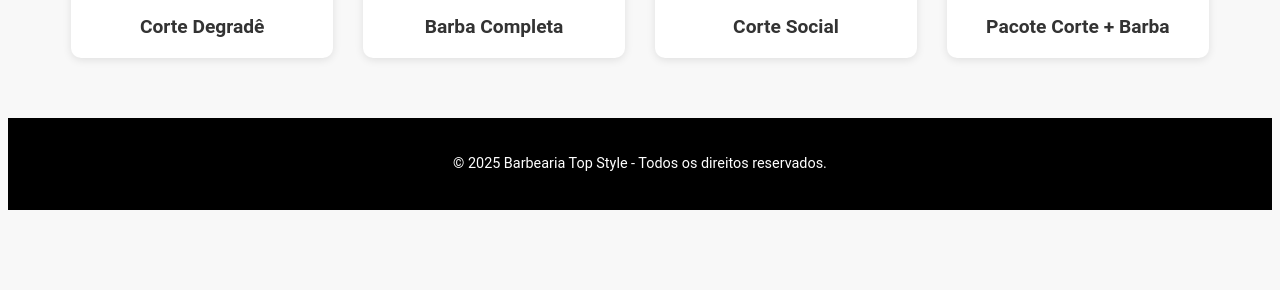
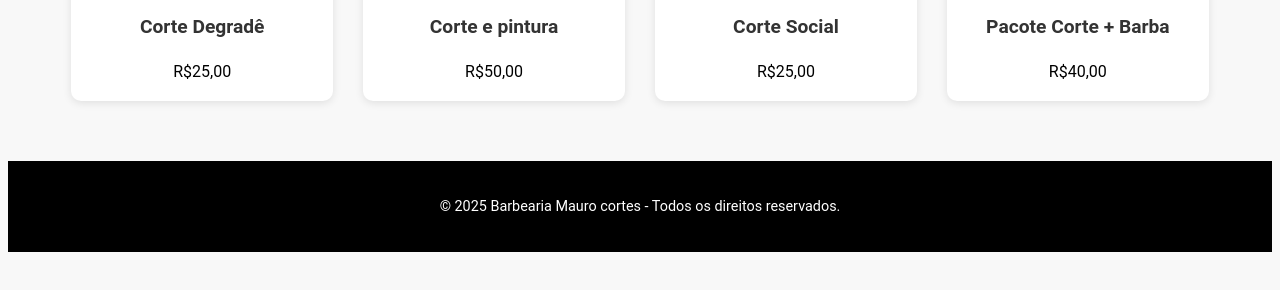
Before and after one commit to Jottape03/Trabalho-av1, a plain HTML site: page catalog.html in a window 1280 px wide. Shown: the part 496-786 px from the top of the page. Drawn offline with Linux system fonts and the light colour scheme.

Commit message:
Update catalog.html

```diff
--- a/catalog.html
+++ b/catalog.html
@@ -59,26 +59,30 @@
 
           <div class="grid-galeria">
             <div class="card-corte">
-              <img src="corte1.jpg" alt="Corte Degradê" />
+              <img src="./Imagens/Corte-degrade.jpg" alt="Corte Degradê" />
               <h3>Corte Degradê</h3>
+              <P>R$25,00</P>
+
             </div>
 
             <div class="card-corte">
-              <img src="corte2.jpg" alt="Barba Completa" />
-              <h3>Barba Completa</h3>
+              <img src="./Imagens/Corte-e-pintura.jpg" alt="Barba Completa" />
+              <h3>Corte e pintura</h3>
+              <p>R$50,00</p>
             </div>
 
             <div class="card-corte">
-              <img src="corte3.jpg" alt="Corte Social" />
+              <img src="./Imagens/Corte-social.jpg" alt="Corte Social" />
               <h3>Corte Social</h3>
+              <P>R$25,00</P>
             </div>
 
             <div class="card-corte">
-              <img src="corte4.jpg" alt="Corte + Barba" />
+              <img src="./Imagens/Corte-e-barba.jpg" alt="Corte + Barba" />
               <h3>Pacote Corte + Barba</h3>
+              <p>R$40,00</p>
             </div>
 
-            <!-- Você pode adicionar mais cortes -->
           </div>
         </div>
       </section>
@@ -86,7 +90,7 @@
 
     <footer>
       <div class="container">
-        <p>&copy; 2025 Barbearia Top Style - Todos os direitos reservados.</p>
+        <p>&copy; 2025 Barbearia Mauro cortes - Todos os direitos reservados.</p>
       </div>
     </footer>
   </body>
```
